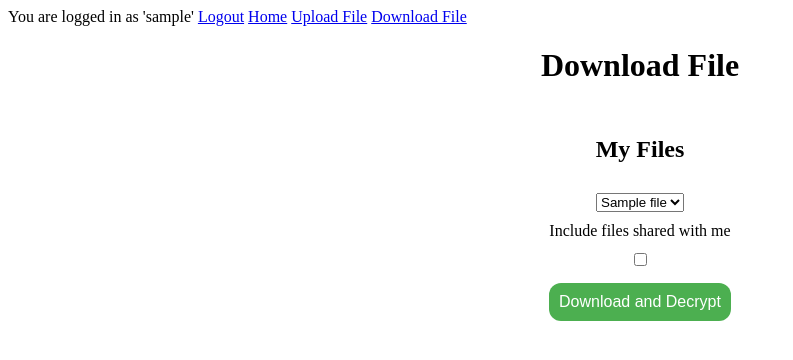
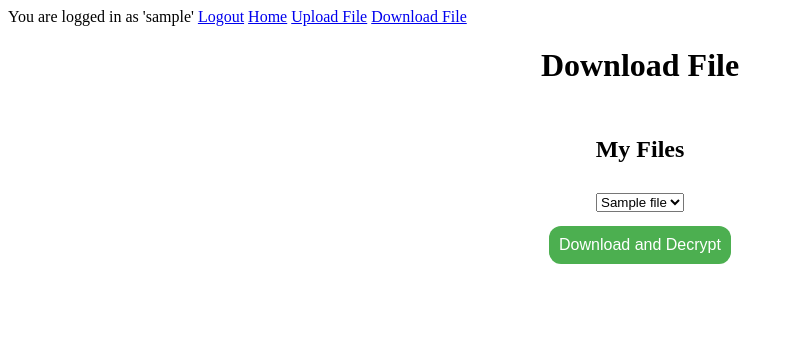
Before and after one commit to dlaffey1/CyberSecurity_File_Transfer, a Flask app: page /downloadFile/ in a window 1280 px wide. Shown: the top 360 px of the page, without its empty margins (0-793 px from the left). Run offline with Flask 3, Linux system fonts and the light colour scheme; the visitor is signed in with stand-in values (Sample User, id 1); tables that the repository leaves empty hold one stand-in row (values such as "Sample post"); some libraries are stand-ins or nearby versions.

Commit message:
Remove checkbox for including shared files on downloadPage

```diff
--- a/dj/templates/downloadFile.html
+++ b/dj/templates/downloadFile.html
@@ -9,9 +9,6 @@
         <h2>My Files</h2>
         <select name="my_files" id="my_files"></select>
 
-        <label for="include_shared">Include files shared with me</label>
-        <input type="checkbox" name="include_shared">
-
         <input type="submit" value="Download and Decrypt" id="submit">
     </form>
 
```
